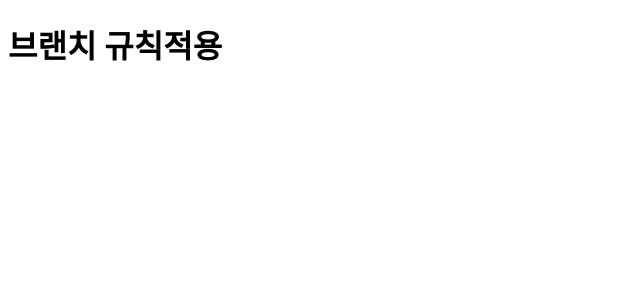
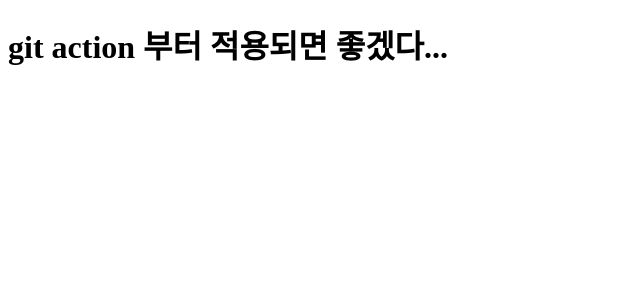
Before and after one commit to Park-min-hyoung/early_setting, a Next.js app: page / in a window 1280 px wide. Shown: the top 300 px of the page, without its empty margins (0-640 px from the left). Built offline with nearby package versions, Linux system fonts and the light colour scheme.

Commit message:
브랜치 규칙 전용 2

```diff
--- a/src/pages/index.tsx
+++ b/src/pages/index.tsx
@@ -1,7 +1,7 @@
 export default function Home() {
   return (
     <>
-      <h1>브랜치 규칙적용</h1>
+      <h1>git action 부터 적용되면 좋겠다...</h1>
     </>
   );
 }
```
